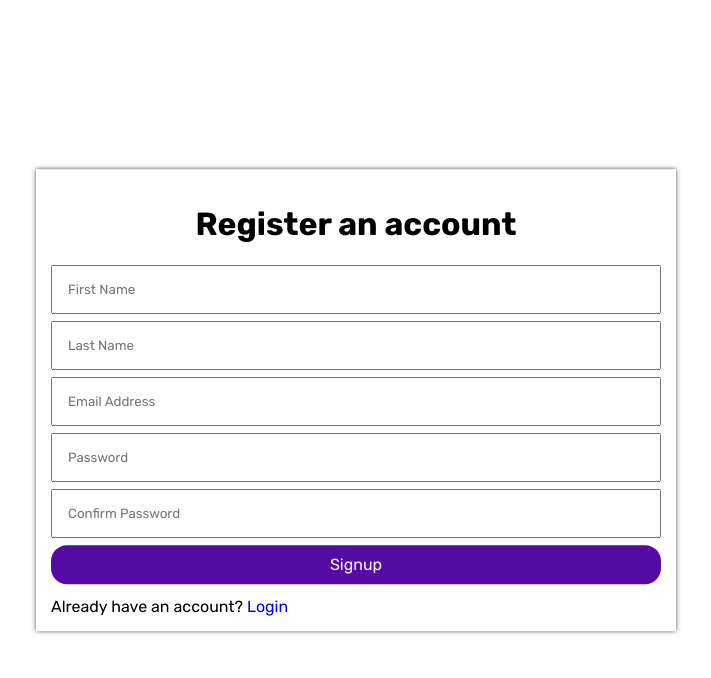
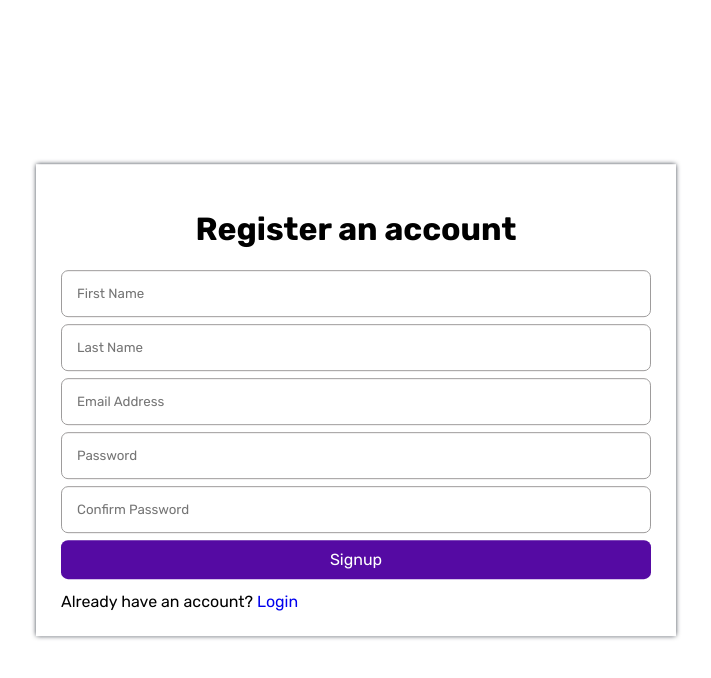
Before and after one commit to rommelvega25/minteract-social-app, a React (Vite) app: page /signup in a window 1280 px wide. Shown: the top 678 px of the page, without its empty margins (284-995 px from the left). Built offline with nearby package versions, Linux system fonts and the light colour scheme; no server answers; a web font is replaced by a local one.

Commit message:
style: refine UI inputs

```diff
--- a/src/index.css
+++ b/src/index.css
@@ -16,7 +16,7 @@ button, a{
     cursor: pointer;
     text-decoration: none;
     font-size: 1rem;
-    border-radius: 16px;
+    border-radius: 7px;
 }
 
 input,textarea,button,a{
@@ -27,6 +27,8 @@ input,textarea{
     box-sizing: border-box;
     width: 100%;
     padding: 15px;
+    border-radius: 7px;
+    border: 1px solid #9e9c9c;
 }
 
 img{
@@ -58,7 +60,7 @@ p{
 }
 
 .fcy-form{
-    padding: 15px;
+    padding: 25px;
     background: #ffffff;
     -webkit-box-shadow: #1a202c 0px 0px 5px 0.2px;
     min-height: 120px;
@@ -70,6 +72,9 @@ p{
     padding: 10px;
     width: 100%;
     border: none;
+}
+.fcy-form button:first-child{
+    margin-right: 5px;
 }
 
 .fcy-form textarea{
--- a/src/views/Home.jsx
+++ b/src/views/Home.jsx
@@ -8,7 +8,7 @@ export default function Home(){
     }
     return (
         <div className="container timeline">
-            <PostForm onCreated={handleCreated} classNames="fcy-form p-5"/>
+            <PostForm onCreated={handleCreated} classNames="fcy-form"/>
             <PostsFeed ref={feedRef} classNames="w-90"/>
         </div>
     )
--- a/src/views/Profile.jsx
+++ b/src/views/Profile.jsx
@@ -11,7 +11,7 @@ export default function Profile(){
     return (
         <div>
             <div className="container timeline">
-                <PostForm classNames="fcy-form p-5"/>
+                <PostForm classNames="fcy-form"/>
                 <PostFeed userId={user.id}/>
             </div>
         </div>
```
